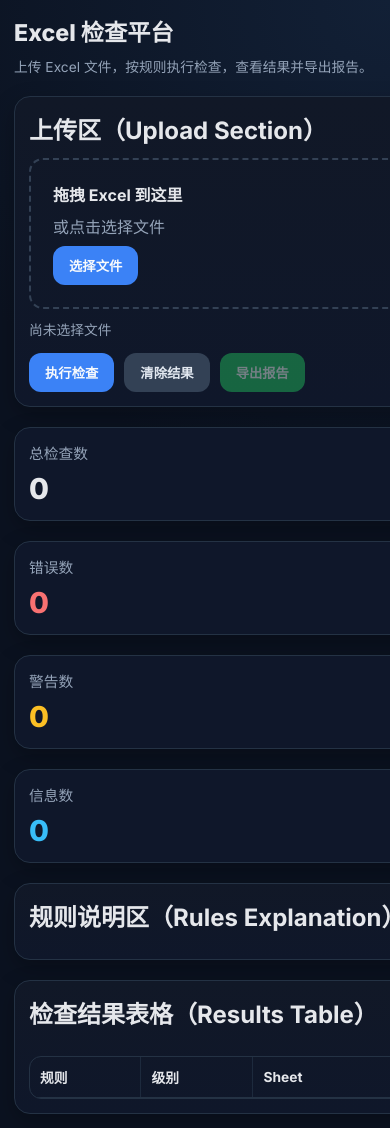
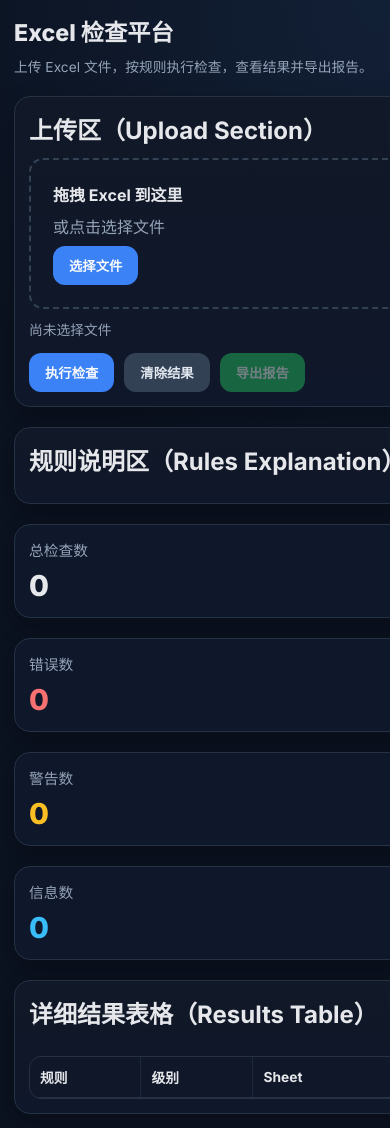
Before and after one commit to shangzekun/check_tool, a FastAPI app: page / in a window 390 px wide; the page is wider, and only the part inside the window is pictured. Run offline with FastAPI, Linux system fonts and the light colour scheme; lists and menus that the app fills with data are empty.

Commit message:
style: adjust page layout to top split + stats + detail table

```diff
--- a/app/static/style.css
+++ b/app/static/style.css
@@ -1,6 +1,5 @@
 :root {
   --bg: #0b1220;
-  --panel: #111827;
   --panel-soft: #0f172a;
   --text: #e5e7eb;
   --muted: #94a3b8;
@@ -35,22 +32,17 @@
   margin: 0 0 8px;
 }
 
-.app-header p {
-  margin: 0;
-  color: var(--muted);
-}
+.app-header p { margin: 0; color: var(--muted); }
 
 .layout {
   margin-top: 20px;
   display: grid;
-  grid-template-columns: 36% 64%;
   gap: 20px;
 }
 
-.left-pane,
-.right-pane {
-  display: flex;
-  flex-direction: column;
+.top-grid {
+  display: grid;
+  grid-template-columns: 1fr 2fr;
   gap: 20px;
 }
 
@@ -253,43 +202,16 @@
 }
 
 th:last-child,
-td:last-child {
-  border-right: none;
-}
+td:last-child { border-right: none; }
 
-tbody tr {
-  transition: background-color 0.2s ease;
-}
+tbody tr { transition: background-color 0.2s ease; }
+tbody tr:hover { background: rgba(250, 204, 21, 0.14); }
 
-tbody tr:hover {
-  background: rgba(250, 204, 21, 0.14);
-}
+.rules-panel.collapsed .rules-content { display: none; }
 
-.rules-panel.collapsed .rules-content {
-  display: none;
-}
-
-/* 大屏 >1024: 规则区约30%，结果区约70% */
-@media (min-width: 1025px) {
-  .right-pane {
-    display: grid;
-    grid-template-columns: 30% 70%;
-    align-items: start;
-  }
-
-  .results-panel {
-    min-height: 100%;
-  }
-}
-
-/* 中屏 768-1024 */
 @media (max-width: 1024px) {
-  .layout {
+  .top-grid {
     grid-template-columns: 1fr;
-  }
-
-  .right-pane {
-    display: flex;
   }
 
   .stats-grid {
--- a/app/templates/index.html
+++ b/app/templates/index.html
@@ -20,8 +20,8 @@
       </header>
 
       <main class="layout">
-        <section class="left-pane">
-          <div class="panel upload-panel">
+        <section class="top-grid">
+          <section class="panel upload-panel">
             <h2>上传区（Upload Section）</h2>
             <label class="upload-area" id="uploadArea">
               <input type="file" id="fileInput" accept=".xlsx" hidden />
@@ -38,7 +38,24 @@
               <button id="clearBtn" class="btn btn-ghost">清除结果</button>
               <button id="exportBtn" class="btn btn-success" disabled>导出报告</button>
             </div>
+          </section>
+
+          <section class="panel rules-panel" id="rulesPanel">
+            <div class="panel-head">
+              <h2>规则说明区（Rules Explanation）</h2>
+              <button id="rulesToggle" class="btn btn-ghost panel-toggle" type="button" aria-expanded="true">
+                折叠
+              </button>
             </div>
+
+            <div class="rules-content" id="rulesContent">
+              <h3>启用规则</h3>
+              <div id="rules" class="rules-checklist"></div>
+              <h3>规则说明</h3>
+              <div id="ruleDescriptions" class="desc-list"></div>
+            </div>
+          </section>
+        </section>
 
         <section class="stats-grid" id="statsCards">
           <article class="stat-card">
@@ -58,28 +75,10 @@
             <div class="stat-value" id="statInfo">0</div>
           </article>
         </section>
-        </section>
-
-        <section class="right-pane">
-          <section class="panel rules-panel" id="rulesPanel">
-            <div class="panel-head">
-              <h2>规则说明区（Rules Explanation）</h2>
-              <button id="rulesToggle" class="btn btn-ghost panel-toggle" type="button" aria-expanded="true">
-                折叠
-              </button>
-            </div>
-
-            <div class="rules-content" id="rulesContent">
-              <h3>启用规则</h3>
-              <div id="rules" class="rules-checklist"></div>
-              <h3>规则说明</h3>
-              <div id="ruleDescriptions" class="desc-list"></div>
-            </div>
-          </section>
 
         <section class="panel results-panel">
           <div class="panel-head result-head">
-              <h2>检查结果表格（Results Table）</h2>
+            <h2>详细结果表格（Results Table）</h2>
             <div class="filters">
               <label><input type="radio" name="level" value="all" checked /> 全部</label>
               <label><input type="radio" name="level" value="error" /> Error</label>
@@ -106,7 +105,6 @@
             </table>
           </div>
         </section>
-        </section>
       </main>
     </div>
 
```
Also changed, not shown: other parts of app/static/style.css (+43 -108 lines). Lines whose indentation alone changed are shown as unchanged.
